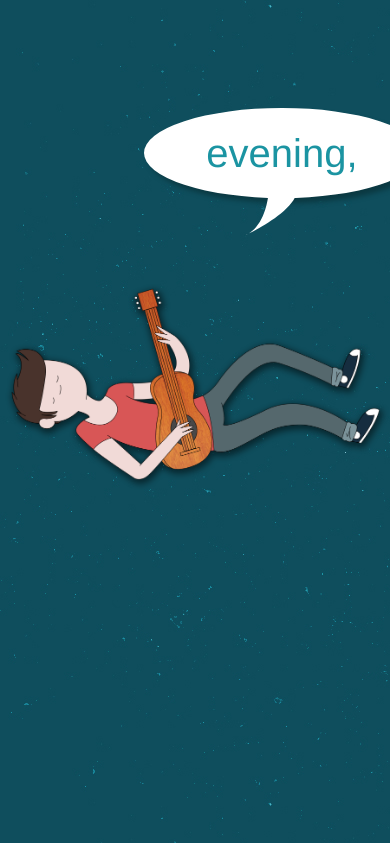
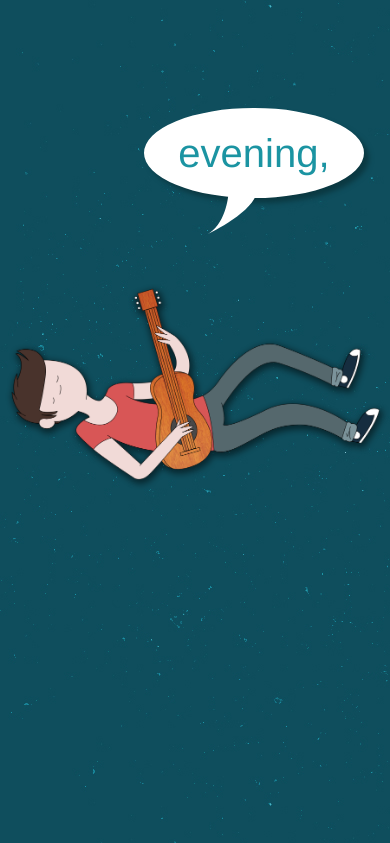
Before and after one commit to emjo91/port-revamp, a PHP site: page / in a window 390 px wide. Shown: the top 843 px of the page. Run offline with PHP 8.4, Linux system fonts and the light colour scheme; some libraries are stand-ins or nearby versions; some web fonts are replaced.

Commit message:
Fixed the SCSS for mobile on the .greeting so that several greetings fit for different times of the day.

```diff
--- a/css/main.css
+++ b/css/main.css
@@ -203,7 +203,7 @@ h1.header {
 h1.greeting {
   position: absolute;
   left: 37%;
-  padding: 15px 60px;
+  padding: 15px 32px;
   transform: translateY(120%);
   -webkit-transform: translateY(120%);
   -ms-transform: translateY(120%);
@@ -217,7 +217,7 @@ h1.greeting {
     content: ' ';
     position: absolute;
     top: 85px;
-    left: 100px;
+    left: 60px;
     width: 180px;
     height: 80px;
     background-image: url(../images/small-tail.svg);
@@ -298,7 +298,7 @@ i {
   h1.greeting {
     position: absolute;
     left: 42%;
-    padding: 15px 60px;
+    padding: 15px 50px;
     transform: translateY(80%);
     -webkit-transform: translateY(80%);
     -ms-transform: translateY(80%);
--- a/scss/global/_media-queries.scss
+++ b/scss/global/_media-queries.scss
@@ -12,7 +12,7 @@
     h1.greeting {
         position: absolute;
         left: 42%;
-        padding: 15px 60px;
+        padding: 15px 50px;
         transform: translateY(80%);
         -webkit-transform: translateY(80%);
         -ms-transform: translateY(80%);
--- a/scss/global/_text.scss
+++ b/scss/global/_text.scss
@@ -32,7 +32,7 @@ h1.header {
 h1.greeting {
     position: absolute;
     left: 37%;
-    padding: 15px 60px;
+    padding: 15px 32px;
     transform: translateY(120%);
     -webkit-transform: translateY(120%);
     -ms-transform: translateY(120%);
@@ -48,7 +48,7 @@ h1.greeting {
         content: ' ';
         position: absolute;
         top: 85px;
-        left: 100px;
+        left: 60px;
         width: 180px;
         height: 80px;
 //        transform: rotate(-3deg);
```
Also changed, not shown: 1 other file.
